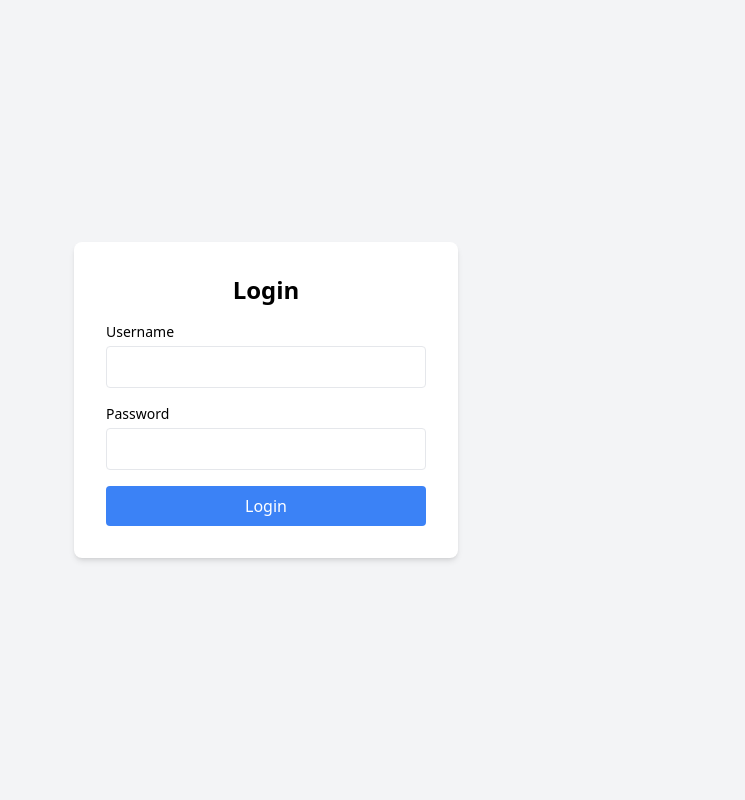
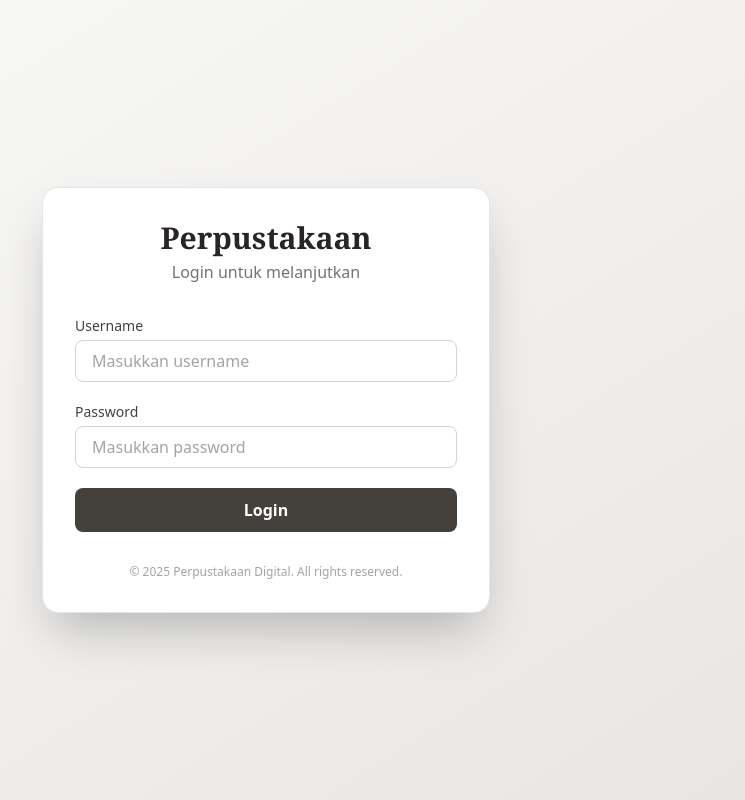
Before and after one commit to kamilarr/Perpustakaan, a PHP site: page /pages/login.php in a window 1280 px wide. Shown: the whole page, without its empty margins (374-1119 px from the left). Run offline with PHP 8.4, Linux system fonts and the light colour scheme; style sheets or scripts are compiled from the project's sources; some libraries are stand-ins or nearby versions.

Commit message:
Update login.php

```diff
--- a/pages/login.php
+++ b/pages/login.php
@@ -3,37 +3,52 @@
 <html lang="id">
 <head>
   <meta charset="UTF-8">
-    <title>Login</title>
-    <link href="assets/css/styles.css" rel="stylesheet">
+  <title>Login | Perpustakaan</title>
+  <script src="https://cdn.tailwindcss.com"></script>
 </head>
-<body class="flex items-center justify-center h-screen bg-gray-100">
-    <div class="bg-white p-8 rounded-lg shadow-md w-96">
-        <h2 class="text-2xl font-bold mb-4 text-center">Login</h2>
+<body class="min-h-screen flex items-center justify-center bg-gradient-to-br from-stone-50 to-stone-200">
 
+  <div class="bg-white shadow-2xl rounded-2xl w-full max-w-md p-8 border border-stone-200">
+    <!-- Logo / Judul -->
+    <div class="text-center mb-8">
+      <h1 class="text-3xl font-serif font-bold text-stone-800">Perpustakaan</h1>
+      <p class="text-stone-500 mt-1">Login untuk melanjutkan</p>
+    </div>
+
+    <!-- Error message -->
     <?php if (!empty($error)) : ?>
-            <div class="bg-red-100 text-red-600 p-2 rounded mb-4">
+      <div class="bg-red-50 text-red-700 border border-red-200 p-3 rounded mb-6 text-sm">
         <?= htmlspecialchars($error) ?>
       </div>
     <?php endif; ?>
 
-        <form method="POST">
-            <div class="mb-4">
-                <label class="block text-sm font-medium mb-1">Username</label>
+    <!-- Form -->
+    <form method="POST" class="space-y-5">
+      <div>
+        <label class="block text-sm font-medium text-stone-700 mb-1">Username</label>
         <input type="text" name="username" required
-                    class="w-full border rounded px-3 py-2 focus:outline-none focus:ring focus:border-blue-300">
+          class="w-full border border-stone-300 rounded-lg px-4 py-2 focus:ring-2 focus:ring-stone-400 focus:outline-none placeholder-stone-400"
+          placeholder="Masukkan username">
       </div>
 
-            <div class="mb-4">
-                <label class="block text-sm font-medium mb-1">Password</label>
+      <div>
+        <label class="block text-sm font-medium text-stone-700 mb-1">Password</label>
         <input type="password" name="password" required
-                    class="w-full border rounded px-3 py-2 focus:outline-none focus:ring focus:border-blue-300">
+          class="w-full border border-stone-300 rounded-lg px-4 py-2 focus:ring-2 focus:ring-stone-400 focus:outline-none placeholder-stone-400"
+          placeholder="Masukkan password">
       </div>
 
       <button type="submit"
-                class="w-full bg-blue-500 text-white py-2 rounded hover:bg-blue-600">
+        class="w-full bg-stone-700 text-white py-2.5 rounded-lg hover:bg-stone-800 transition-colors font-semibold">
         Login
       </button>
     </form>
+
+    <!-- Footer -->
+    <p class="mt-8 text-xs text-center text-stone-400">
+      © <?= date("Y") ?> Perpustakaan Digital. All rights reserved.
+    </p>
   </div>
+
 </body>
 </html>
```
Lines whose indentation alone changed are shown as unchanged.
